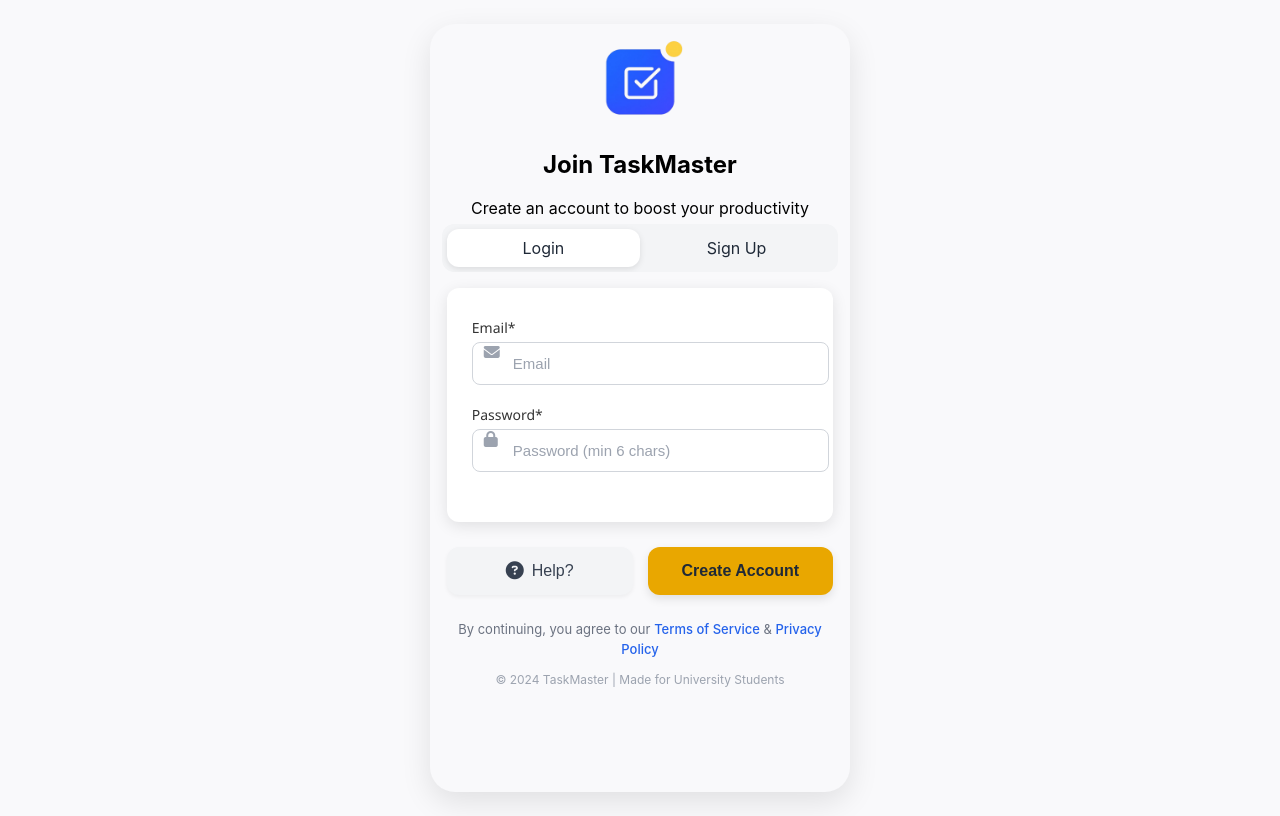
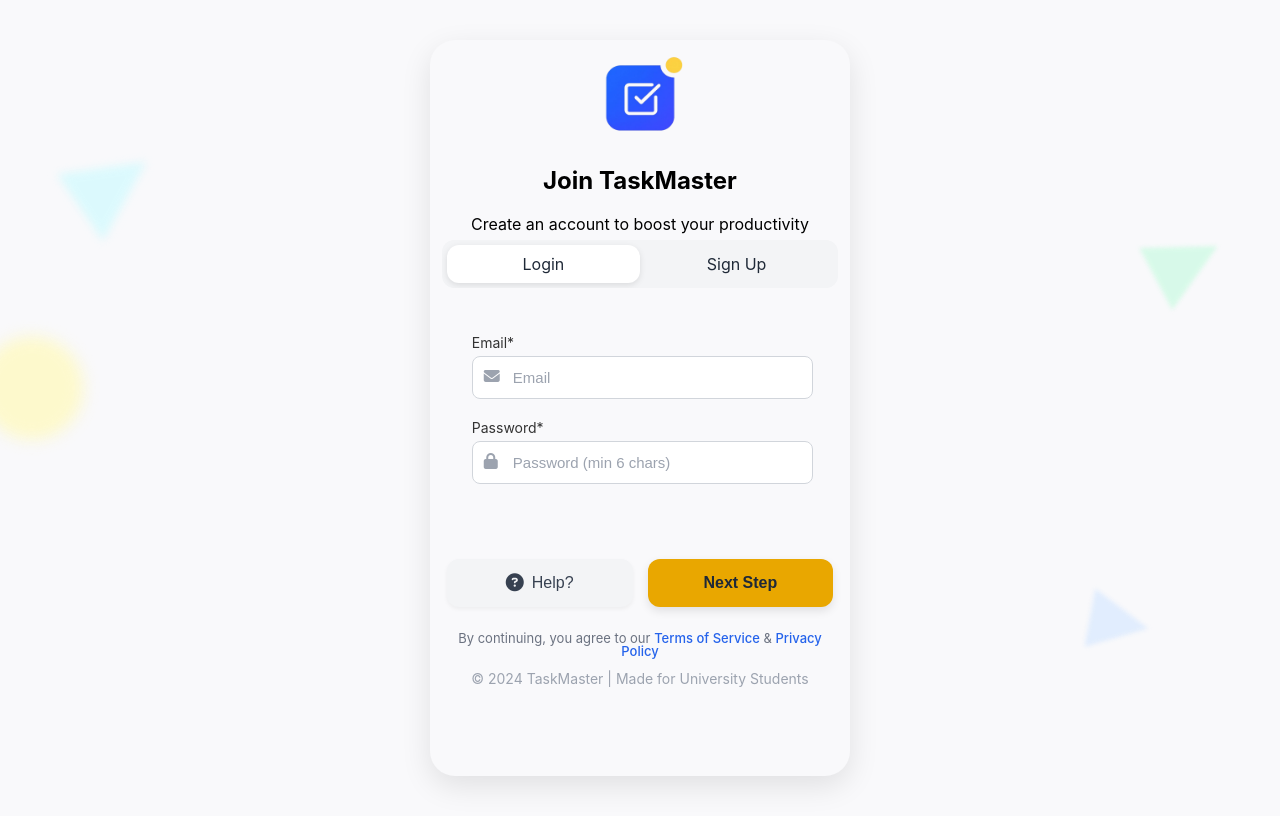
Before and after one commit to nancyjamescoding/task-master, a plain HTML site: page index.html in a window 1280 px wide. Drawn offline with Linux system fonts and the light colour scheme.

Commit message:
Added a background animation to the task app

```diff
--- a/index.html
+++ b/index.html
@@ -9,6 +9,20 @@
     <link rel="stylesheet" href="./style.css" />
 </head>
 <body>
+    <div class="bg-elements">
+        <svg class="bg-shape triangle-1" viewBox="0 0 100 100">
+            <polygon points="50,0 100,100 0,100" />
+        </svg>
+        <svg class="bg-shape triangle-2" viewBox="0 0 100 100">
+            <polygon points="50,0 100,100 0,100" />
+        </svg>
+        <svg class="bg-shape circle-1" viewBox="0 0 100 100">
+            <circle cx="50" cy="50" r="50" />
+        </svg>
+        <svg class="bg-shape arrow-green" viewBox="0 0 100 100">
+            <polygon points="50,0 100,100 0,100" />
+        </svg>
+    </div>
    <div class="taskmaster-container">
         <div class="taskmaster-header">
             <img src="assets/images/icon.png" alt="Logo" />
@@ -23,7 +37,7 @@
       <div class="login-form active-form" id="login-form-id">
             <form action="action_page.php" method="post">
                 <div class="container">
-
+                    <input type="hidden" id="formId" name="custId" value="signin">
                     <div class="input-container">
                         <label for="email">Email*</label>
                         <i class="fas fa-envelope icon"></i>
@@ -40,6 +54,7 @@
       <div class="signup-form inactive-form" id="signup-form-id">
             <form action="action_page.php" method="post">
                 <div class="container">
+                    <input type="hidden" id="formId" name="custId" value="signup">
                     <label for="name">Full Name*</label>
                     <div class="input-container">
                         <i class="fas fa-user icon"></i>
@@ -65,7 +80,7 @@
             </button>
 
             <button id="createAccountBtn" class="create-account-btn">
-                Create Account
+                Next Step
             </button>
         </div>
         <footer class="taskmaster-footer">
@@ -74,7 +89,6 @@
                 <a href="#">Terms of Service</a> &
                 <a href="#">Privacy Policy</a>
             </p>
-
             <p class="copyright">
                 © 2024 TaskMaster | Made for University Students
             </p>
--- a/script.js
+++ b/script.js
@@ -10,6 +10,8 @@ const togglebtn = (element) => {
         const signupForm = document.getElementById('signup-form-id');
         signupForm.classList.add('inactive-form')
         signupForm.classList.remove('active-form')
+
+        document.getElementById('createAccountBtn').innerHTML = "Next Step"
     }
     else{
         const signinBtn = document.getElementById('signin');
@@ -22,10 +24,11 @@ const togglebtn = (element) => {
         const loginForm = document.getElementById('login-form-id');
         loginForm.classList.add('inactive-form')
         loginForm.classList.remove('active-form')
+
+        document.getElementById('createAccountBtn').innerHTML = "Create Account"
     }
 
 }
-
 const hideText = () => {
     document.getElementById("help-btn-id").innerHTML="";
 }
@@ -33,3 +36,5 @@ const hideText = () => {
 const showText = () => {
     document.getElementById("help-btn-id").innerHTML='<i class="fa-solid fa-circle-question"></i> Help?';
 }
+
+// const submitSignInUp  = (this) =
--- a/style.css
+++ b/style.css
@@ -13,9 +13,84 @@
     height: 100vh;
     overflow: hidden;
   }
+  .bg-elements {
+    position: absolute;
+    top: 0;
+    left: 0;
+    width: 100%;
+    height: 100%;
+    pointer-events: none;
+    overflow: hidden;
+    z-index: 0;
+  }
+.bg-shape {
+    position: absolute;
+    opacity: 0.7;
+    filter: blur(2px);
+}
+
+.bg-shape.triangle-1 {
+    top: 15%;
+    left: 5%;
+    width: 80px;
+    height: 80px;
+    fill: #cffafe;
+    filter: blur(4px);
+    animation: floatAndRotate 15s ease-in-out infinite alternate, pulseOpacity 5s ease-in-out infinite;
+}
+
+.bg-shape.triangle-2 {
+    top: 70%;
+    right: 10%;
+    width: 60px;
+    height: 60px;
+    fill: #dbeafe;
+    animation: floatAndRotate 12s ease-in-out infinite reverse, pulseOpacity 6s ease-in-out infinite 1s;
+}
+
+.bg-shape.circle-1 {
+    top: 40%;
+    left: -30px;
+    width: 100px;
+    height: 100px;
+    fill: #fef9c3;
+    filter: blur(8px);
+    animation: float 18s ease-in-out infinite, pulseOpacity 7s ease-in-out infinite 2s;
+}
+
+.bg-shape.arrow-green {
+    top: 25%;
+    right: 5%;
+    width: 70px;
+    height: 70px;
+    fill: #d1fae5;
+    transform: rotate(45deg);
+    filter: blur(2px);
+    animation: floatAndRotate 14s ease-in-out infinite alternate, pulseOpacity 6s ease-in-out infinite 1.5s;
+}
+
+@keyframes float {
+    0% { transform: translate(0, 0) scale(1); opacity: 0.7; }
+    50% { transform: translate(20px, 30px) scale(1.05); opacity: 0.8; }
+    100% { transform: translate(0, 0) scale(1); opacity: 0.7; }
+}
+
+@keyframes floatAndRotate {
+    0% { transform: translate(0, 0) rotate(0deg) scale(1); opacity: 0.7;}
+    25% { transform: translate(15px, 20px) rotate(45deg) scale(1.02); opacity: 0.8; }
+    50% { transform: translate(-10px, 40px) rotate(90deg) scale(0.98); opacity: 0.75; }
+    75% { transform: translate(20px, 10px) rotate(135deg) scale(1.03); opacity: 0.82; }
+    100% { transform: translate(0, 0) rotate(180deg) scale(1); opacity: 0.7; }
+}
+
+@keyframes pulseOpacity {
+    0% { opacity: 0.7; }
+    50% { opacity: 0.85; }
+    100% { opacity: 0.7; }
+}
   .taskmaster-container {
     width: 420px;
-    height: 96vh;
+    height: 92vh;
     border-radius: 25px;
     background: var(--bg);
     box-shadow: 0 10px 30px rgba(0,0,0,0.1);
@@ -73,21 +148,19 @@
 .signup-form {
     width: 92%;
     margin: 0 auto;
-    font-family: 'Segoe UI', Tahoma, Geneva, Verdana, sans-serif;
     color: #333;
 }
 
 .signup-form .container {
-    background-color: #fff;
-    padding: 30px 25px;
-    border-radius: 12px;
-    box-shadow: 0 4px 15px rgba(0,0,0,0.1);
+    padding: 10px 30px;
+
 }
-
 .signup-form .input-container {
     position: relative;
     margin-bottom: 20px;
     width: 90%;
+
+
 }
 
 .signup-form .input-container input {
@@ -104,33 +177,20 @@
     border-color: #fbbf24;
     box-shadow: 0 0 0 2px rgba(251,191,36,0.2);
 }
-
-
 .signup-form .input-container .icon {
     position: absolute;
-    top: 50%;
+    top: 65%;
     left: 12px;
     transform: translateY(-50%);
     color: #9ca3af;
     font-size: 16px;
 }
-
-
 .signup-form p {
     font-size: 13px;
     color: #6b7280;
     margin-top: -10px;
     margin-bottom: 20px;
 }
-
-
-.signup-form .clearfix {
-    display: flex;
-    justify-content: space-between;
-    align-items: center;
-}
-
-.signup-form .cancelbtn,
 .signup-form .signupbtn {
     padding: 12px 20px;
     border: none;
@@ -139,15 +199,6 @@
     cursor: pointer;
     transition: all 0.3s;
 }
-
-.signup-form .cancelbtn {
-    background-color: #f3f4f6;
-    color: #374151;
-    display: flex;
-    align-items: center;
-    gap: 5px;
-}
-
 .signup-form .signupbtn {
     background-color: #fbbf24;
 }
@@ -162,7 +213,6 @@
 }
 
 .signup-form label {
-    font-weight: 600;
     margin-bottom: 5px;
     display: block;
     font-size: 14px;
@@ -171,15 +221,11 @@
 .login-form {
     width: 92%;
     margin: 0 auto;
-    font-family: 'Segoe UI', Tahoma, Geneva, Verdana, sans-serif;
     color: #333;
 }
 
 .login-form .container {
-    background-color: #fff;
     padding: 30px 25px;
-    border-radius: 12px;
-    box-shadow: 0 4px 15px rgba(0,0,0,0.1);
 }
 
 .login-form .input-container {
@@ -189,12 +235,13 @@
 }
 
 .login-form .input-container input {
-    width: 100%;
+    width: 95%;
     padding: 12px 12px 12px 40px;
     border: 1px solid #d1d5db;
     border-radius: 8px;
     font-size: 15px;
     transition: border 0.3s, box-shadow 0.3s;
+
 }
 
 .login-form .input-container input:focus {
@@ -202,33 +249,20 @@
     border-color: #fbbf24;
     box-shadow: 0 0 0 2px rgba(251,191,36,0.2);
 }
-
-
 .login-form .input-container .icon {
     position: absolute;
-    top: 50%;
+    top: 65%;
     left: 12px;
     transform: translateY(-50%);
     color: #9ca3af;
     font-size: 16px;
 }
-
-
 .login-form p {
     font-size: 13px;
     color: #6b7280;
-    margin-top: -10px;
-    margin-bottom: 20px;
+    /* margin-top: -10px; */
+    /* margin-bottom: 20px; */
 }
-
-
-.login-form .clearfix {
-    display: flex;
-    justify-content: space-between;
-    align-items: center;
-}
-
-.login-form .cancelbtn,
 .login-form .signupbtn {
     padding: 12px 20px;
     border: none;
@@ -238,13 +272,6 @@
     transition: all 0.3s;
 }
 
-.login-form .cancelbtn {
-    background-color: #f3f4f6;
-    color: #374151;
-    display: flex;
-    align-items: center;
-    gap: 5px;
-}
 
 .login-form .signupbtn {
     background-color: #fbbf24;
@@ -345,7 +372,7 @@
     text-align: center;
     color: #6b7280;
     font-size: 13px;
-    line-height: 1.5;
+    line-height: 1;
 }
 
 .taskmaster-footer .terms {
@@ -363,6 +390,6 @@
 }
 
 .taskmaster-footer .copyright {
-    font-size: 12px;
+    font-size: 14px;
     color: #9ca3af;
 }
```
